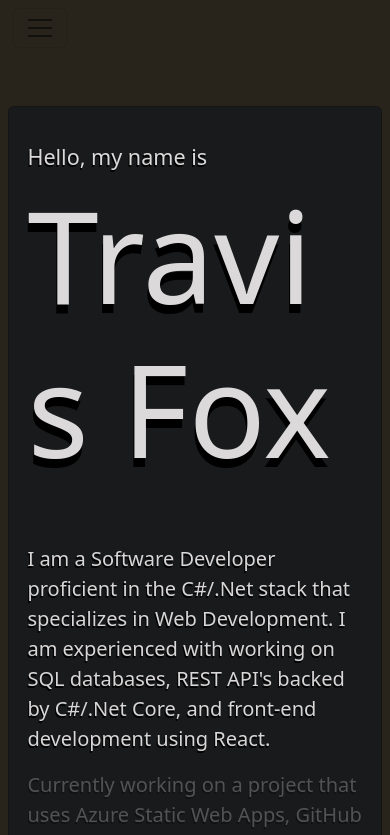
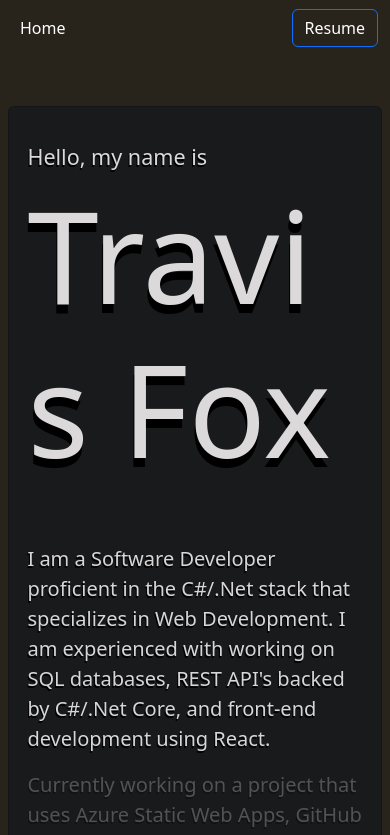
Before and after one commit to travisslyfox/Portfolio, a React (Create React App) app: page / in a window 390 px wide. Shown: the top 835 px of the page. Built offline with nearby package versions, Linux system fonts and the light colour scheme.

Commit message:
mobile hamburger menue removal

```diff
--- a/src/components/NavBar.jsx
+++ b/src/components/NavBar.jsx
@@ -13,7 +13,7 @@ function NavBar() {
 
 	return (
 		<div style={{ paddingBottom: "50px" }}>
-			<Navbar bg="#0d1640" expand="lg">
+			<Navbar bg="#0d1640" /*expand="lg" //mobile navbar hamburger menue*/>
 				<Container>
 					<Navbar.Toggle aria-controls="basic-navbar-nav" />
 					<Navbar.Collapse id="basic-navbar-nav">
```
